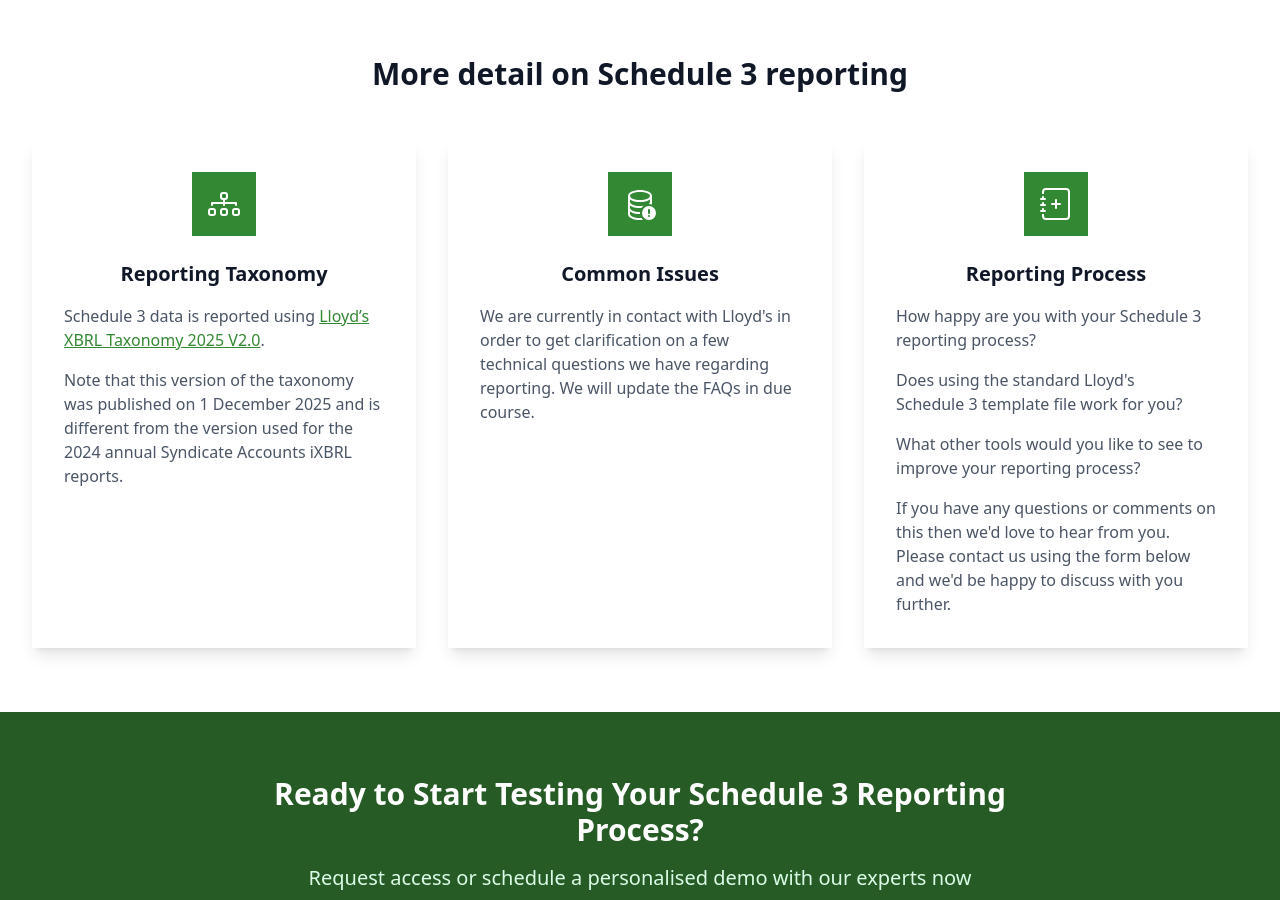
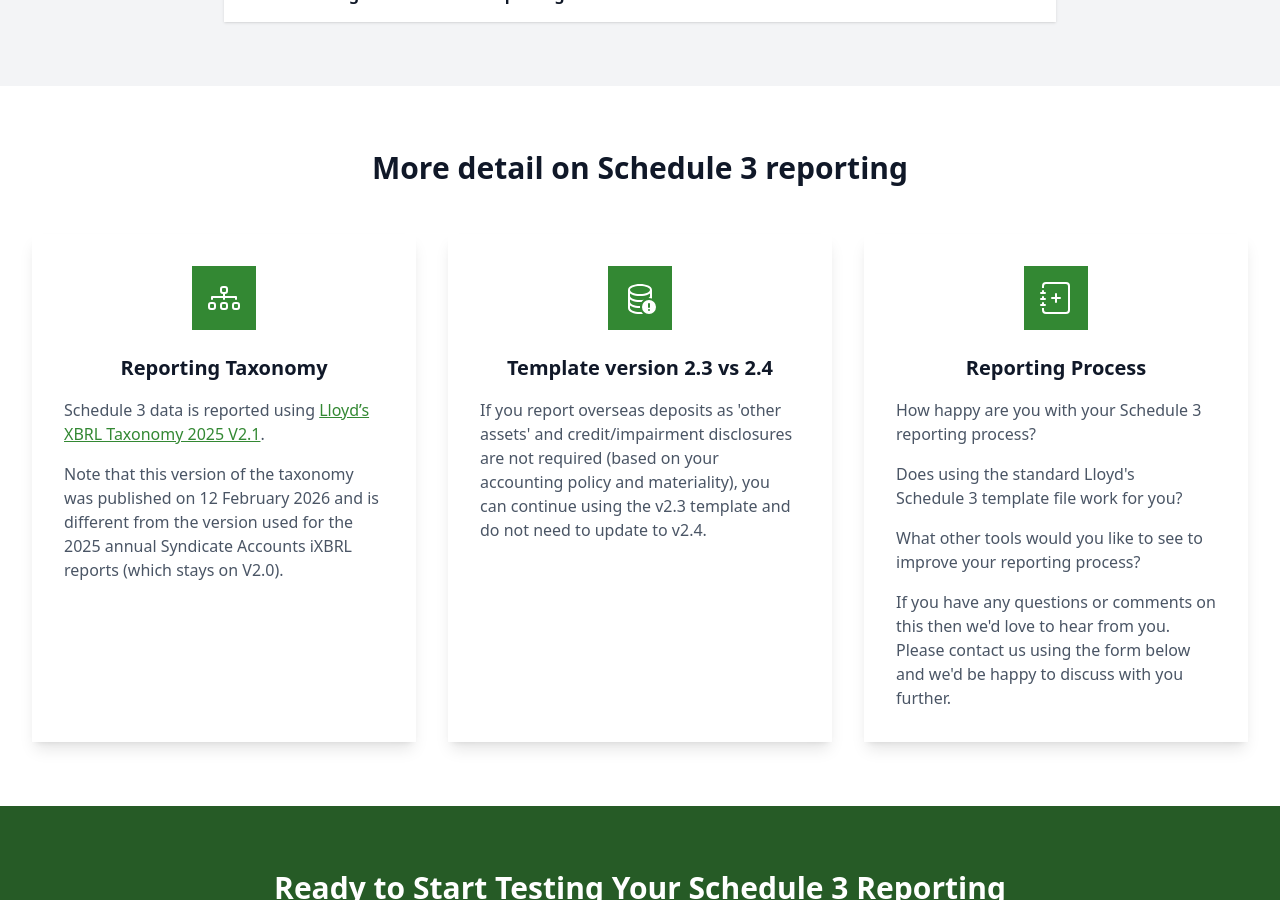
Before and after one commit to oliveoctagon/oliveoctagon.github.io, a Jekyll site: the page built from products/lloyds-schedule-3/index.html, in a window 1280 px wide and 900 px high, scrolled down 4487 px. Built offline with Jekyll 4.4.1, drawn with Linux system fonts in a browser that asks for light colours; some web fonts are replaced; some of the changed text lies outside the part shown.

Commit message:
Update Lloyd's Schedule 3 screenshots and text

```diff
--- a/products/lloyds-schedule-3/index.html
+++ b/products/lloyds-schedule-3/index.html
@@ -17,7 +17,7 @@
   subtitle: "Convert a completed Schedule&nbsp;3 Excel template file to XBRL in seconds. Join the financial firms already benefiting from the power and simplicity of Olive Octagon."
   primary_button:
     text: "Request Free Trial →"
-    url: "Request Free Trial"
+    action: "Request Free Trial"
   secondary_button:
     text: "Schedule Demo"
     action: "Schedule Demo"
@@ -81,6 +81,7 @@
         - "XBRL import to Excel functionality"
         - "Unlimited user accounts"
         - "Uses the standard Lloyd's Excel templates"
+        - "Supports both v2.3 and v2.4 templates"
         - "Priority support"
         - "Advanced XBRL-XML verification"
         - "Dedicated account manager"
@@ -148,15 +149,19 @@
       alt: "Screenshot of the Convert to XBRL step"
       title: "Convert to XBRL"
       description: "To convert your completed template file to the final XBRL output file, you simply upload it into your browser and press the relevant button. Remember, all processing is done in your browser - no data is sent to our servers."
+    - file: "import-xbrl.png"
+      alt: "Screenshot of the XBRL import step"
+      title: "Convert XBRL to Excel"
+      description: "You can import an XBRL or iXBRL file back into the standard Lloyd's Excel template file, allowing you to verify that your XBRL file is complete and valid. This also serves as an independent check on third-party produced files for peace of mind."
 
 # FAQ
 faq:
   title: "Frequently Asked Questions"
   questions:
     - question: "When is the next Schedule&nbsp;3 reporting deadline?"
-      answer: "The first Schedule&nbsp;3 XBRL reporting effective date is 31&nbsp;December 2025 and the deadline for uploading to the CoreFiling portal is 5&nbsp;March 2026."
+      answer: "The first Schedule&nbsp;3 XBRL reporting effective date is 31&nbsp;December 2025 and the deadline for uploading to the CoreFiling portal is Thursday 5&nbsp;March 2026. For those syndicates impacted by the v2.4 template release, the deadline has been extended to Friday 13&nbsp;March 2026."
     - question: "How does Olive Octagon's Schedule&nbsp;3 Reporting tool benefit my business?"
-      answer: "Our tool converts the Lloyd's Excel template files into submission-ready reports in seconds, reducing errors and saving time. This allows you to focus on preparing your business data while meeting the technical reporting requirements."
+      answer: "Our tool converts the Lloyd's Excel template files (either v2.3 or v2.4) into submission-ready reports in seconds, reducing errors and saving time. This allows you to focus on preparing your business data while meeting the technical reporting requirements."
     - question: "Is Olive Octagon's Schedule&nbsp;3 Reporting tool secure?"
       answer: "Absolutely. Our solution runs directly in your browser, ensuring that your sensitive data never leaves your machine. This approach helps maintain a high level of data security and privacy."
 
@@ -166,10 +171,10 @@
   cards:
     - title: "Reporting Taxonomy"
       icon: '<svg class="w-8 h-8 text-white" fill="currentColor" viewBox="0 0 16 16"><path fill-rule="evenodd" d="M6 3.5A1.5 1.5 0 0 1 7.5 2h1A1.5 1.5 0 0 1 10 3.5v1A1.5 1.5 0 0 1 8.5 6v1H14a.5.5 0 0 1 .5.5v1a.5.5 0 0 1-1 0V8h-5v.5a.5.5 0 0 1-1 0V8h-5v.5a.5.5 0 0 1-1 0v-1A.5.5 0 0 1 2 7h5.5V6A1.5 1.5 0 0 1 6 4.5zM8.5 5a.5.5 0 0 0 .5-.5v-1a.5.5 0 0 0-.5-.5h-1a.5.5 0 0 0-.5.5v1a.5.5 0 0 0 .5.5zM0 11.5A1.5 1.5 0 0 1 1.5 10h1A1.5 1.5 0 0 1 4 11.5v1A1.5 1.5 0 0 1 2.5 14h-1A1.5 1.5 0 0 1 0 12.5zm1.5-.5a.5.5 0 0 0-.5.5v1a.5.5 0 0 0 .5.5h1a.5.5 0 0 0 .5-.5v-1a.5.5 0 0 0-.5-.5zm4.5.5A1.5 1.5 0 0 1 7.5 10h1a1.5 1.5 0 0 1 1.5 1.5v1A1.5 1.5 0 0 1 8.5 14h-1A1.5 1.5 0 0 1 6 12.5zm1.5-.5a.5.5 0 0 0-.5.5v1a.5.5 0 0 0 .5.5h1a.5.5 0 0 0 .5-.5v-1a.5.5 0 0 0-.5-.5zm4.5.5a1.5 1.5 0 0 1 1.5-1.5h1a1.5 1.5 0 0 1 1.5 1.5v1a1.5 1.5 0 0 1-1.5 1.5h-1a1.5 1.5 0 0 1-1.5-1.5zm1.5-.5a.5.5 0 0 0-.5.5v1a.5.5 0 0 0 .5.5h1a.5.5 0 0 0 .5-.5v-1a.5.5 0 0 0-.5-.5z"/></svg>'
-      content: '<p>Schedule&nbsp;3 data is reported using <a href="https://www.lloyds.com/market-resources/syndicate-accounts-and-financial-reporting#Specifications" target="_blank" rel="noopener" class="text-brand hover:text-brand-dark underline">Lloyd’s XBRL Taxonomy 2025 V2.0</a>.</p><p>Note that this version of the taxonomy was published on 1&nbsp;December 2025 and is different from the version used for the 2024 annual Syndicate Accounts iXBRL reports.</p>'
-    - title: "Common Issues"
+      content: '<p>Schedule&nbsp;3 data is reported using <a href="https://www.lloyds.com/market-resources/syndicate-accounts-and-financial-reporting#Specifications" target="_blank" rel="noopener" class="text-brand hover:text-brand-dark underline">Lloyd’s XBRL Taxonomy 2025 V2.1</a>.</p><p>Note that this version of the taxonomy was published on 12&nbsp;February 2026 and is different from the version used for the 2025 annual Syndicate Accounts iXBRL reports (which stays on V2.0).</p>'
+    - title: "Template version 2.3 vs 2.4"
       icon: '<svg class="w-8 h-8 text-white" fill="currentColor" viewBox="0 0 16 16"><path d="M12.096 6.223A5 5 0 0 0 13 5.698V7c0 .289-.213.654-.753 1.007a4.5 4.5 0 0 1 1.753.25V4c0-1.007-.875-1.755-1.904-2.223C11.022 1.289 9.573 1 8 1s-3.022.289-4.096.777C2.875 2.245 2 2.993 2 4v9c0 1.007.875 1.755 1.904 2.223C4.978 15.71 6.427 16 8 16c.536 0 1.058-.034 1.555-.097a4.5 4.5 0 0 1-.813-.927Q8.378 15 8 15c-1.464 0-2.766-.27-3.682-.687C3.356 13.875 3 13.373 3 13v-1.302c.271.202.58.378.904.525C4.978 12.71 6.427 13 8 13h.027a4.6 4.6 0 0 1 0-1H8c-1.464 0-2.766-.27-3.682-.687C3.356 10.875 3 10.373 3 10V8.698c.271.202.58.378.904.525C4.978 9.71 6.427 10 8 10q.393 0 .774-.024a4.5 4.5 0 0 1 1.102-1.132C9.298 8.944 8.666 9 8 9c-1.464 0-2.766-.27-3.682-.687C3.356 7.875 3 7.373 3 7V5.698c.271.202.58.378.904.525C4.978 6.711 6.427 7 8 7s3.022-.289 4.096-.777M3 4c0-.374.356-.875 1.318-1.313C5.234 2.271 6.536 2 8 2s2.766.27 3.682.687C12.644 3.125 13 3.627 13 4c0 .374-.356.875-1.318 1.313C10.766 5.729 9.464 6 8 6s-2.766-.27-3.682-.687C3.356 4.875 3 4.373 3 4"/><path d="M16 12.5a3.5 3.5 0 1 1-7 0 3.5 3.5 0 0 1 7 0m-3.5-2a.5.5 0 0 0-.5.5v1.5a.5.5 0 0 0 1 0V11a.5.5 0 0 0-.5-.5m0 4a.5.5 0 1 0 0-1 .5.5 0 0 0 0 1"/></svg>'
-      content: "<p>We are currently in contact with Lloyd's in order to get clarification on a few technical questions we have regarding reporting. We will update the FAQs in due course.</p>"
+      content: "<p>If you report overseas deposits as 'other assets' and credit/impairment disclosures are not required (based on your accounting policy and materiality), you can continue using the v2.3 template and do not need to update to v2.4.</p>"
     - title: "Reporting Process"
       icon: '<svg class="w-8 h-8 text-white" fill="currentColor" viewBox="0 0 16 16"><path fill-rule="evenodd" d="M8 5.5a.5.5 0 0 1 .5.5v1.5H10a.5.5 0 0 1 0 1H8.5V10a.5.5 0 0 1-1 0V8.5H6a.5.5 0 0 1 0-1h1.5V6a.5.5 0 0 1 .5-.5"/><path d="M3 0h10a2 2 0 0 1 2 2v12a2 2 0 0 1-2 2H3a2 2 0 0 1-2-2v-1h1v1a1 1 0 0 0 1 1h10a1 1 0 0 0 1-1V2a1 1 0 0 0-1-1H3a1 1 0 0 0-1 1v1H1V2a2 2 0 0 1 2-2"/><path d="M1 5v-.5a.5.5 0 0 1 1 0V5h.5a.5.5 0 0 1 0 1h-2a.5.5 0 0 1 0-1zm0 3v-.5a.5.5 0 0 1 1 0V8h.5a.5.5 0 0 1 0 1h-2a.5.5 0 0 1 0-1zm0 3v-.5a.5.5 0 0 1 1 0v.5h.5a.5.5 0 0 1 0 1h-2a.5.5 0 0 1 0-1z"/></svg>'
       content: "<p>How happy are you with your Schedule&nbsp;3 reporting process?</p><p>Does using the standard Lloyd's Schedule&nbsp;3 template file work for you?</p><p>What other tools would you like to see to improve your reporting process?</p><p>If you have any questions or comments on this then we'd love to hear from you. Please contact us using the form below and we'd be happy to discuss with you further.</p>"
```
Also changed, not shown: products/lloyds-schedule-3/convert-screen.png, products/lloyds-schedule-3/download-templates.png, products/lloyds-schedule-3/excel-1.png, products/lloyds-schedule-3/excel-2.png, products/lloyds-schedule-3/home-screen.png, products/lloyds-schedule-3/import-xbrl.png (added).
